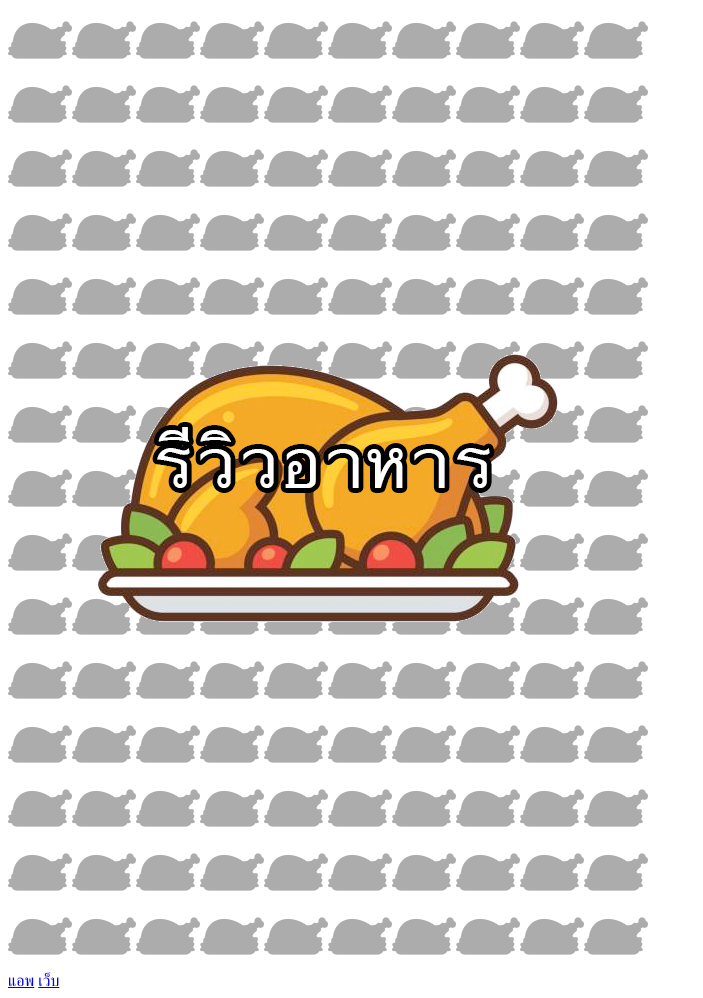
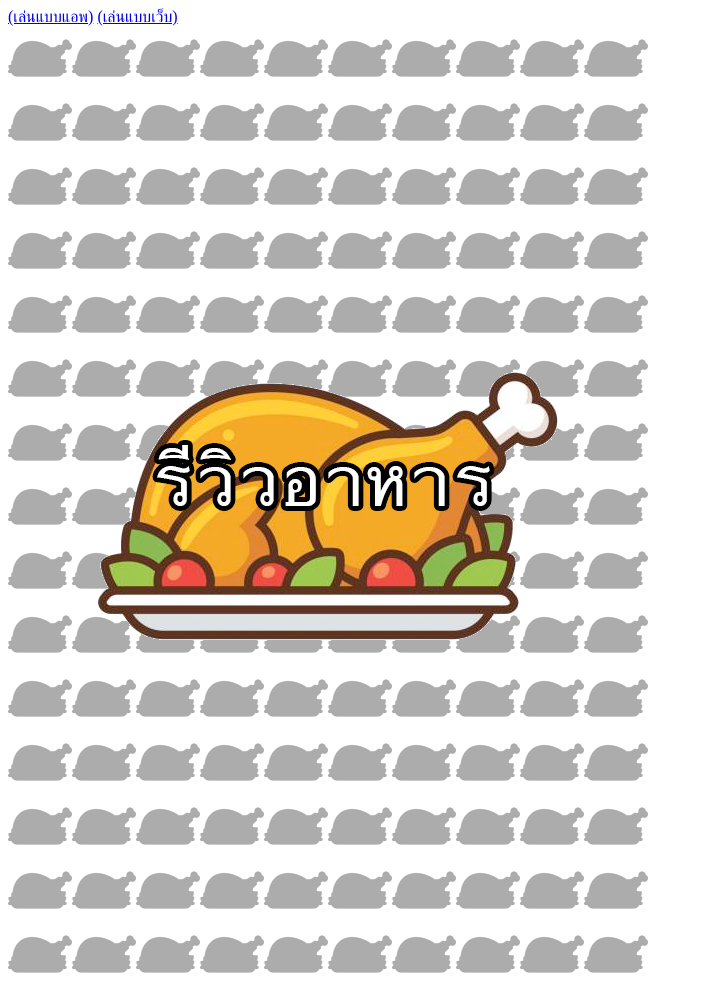
Before and after one commit to NeungSLXVIII-Mobile/FoodReview, a plain HTML site: page Web/index.html in a window 1280 px wide. Shown: the whole page, without its empty margins (0-703 px from the left). Drawn offline with Linux system fonts and the light colour scheme.

Commit message:
Update index.html

```diff
--- a/Web/index.html
+++ b/Web/index.html
@@ -5,8 +5,8 @@
     <title></title>
 </head>
 <body>
+    <a href="https://neungslxviii.000webhostapp.com/UnityFoodReview/">(เล่นแบบแอพ)</a>
+    <a href="https://neungslxviii.000webhostapp.com/FoodReview/food_view.php">(เล่นแบบเว็บ)</a><br>
     <img src="ui_title.png"/><br>
-    <a href="https://neungslxviii.000webhostapp.com/UnityFoodReview/">แอพ</a>
-    <a href="https://neungslxviii.000webhostapp.com/FoodReview/">เว็บ</a>
 </body>
 </html>
```
